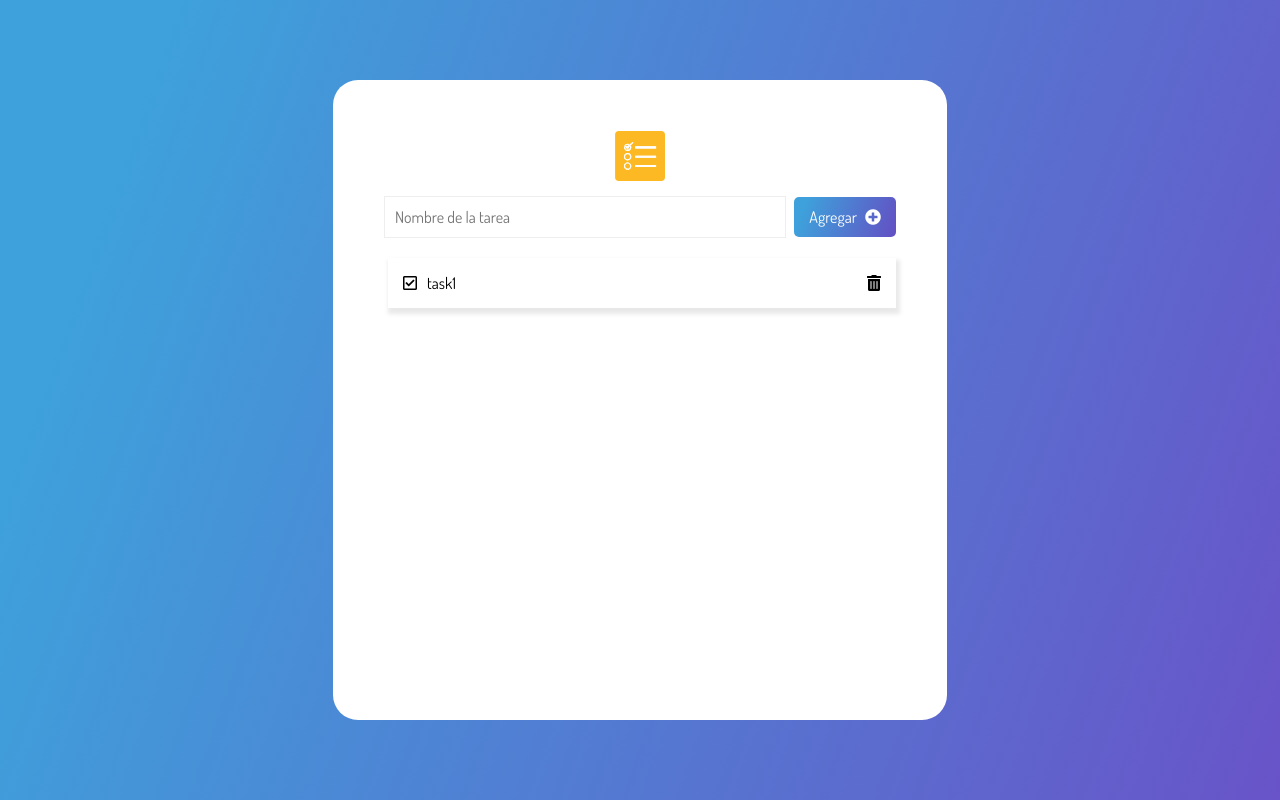
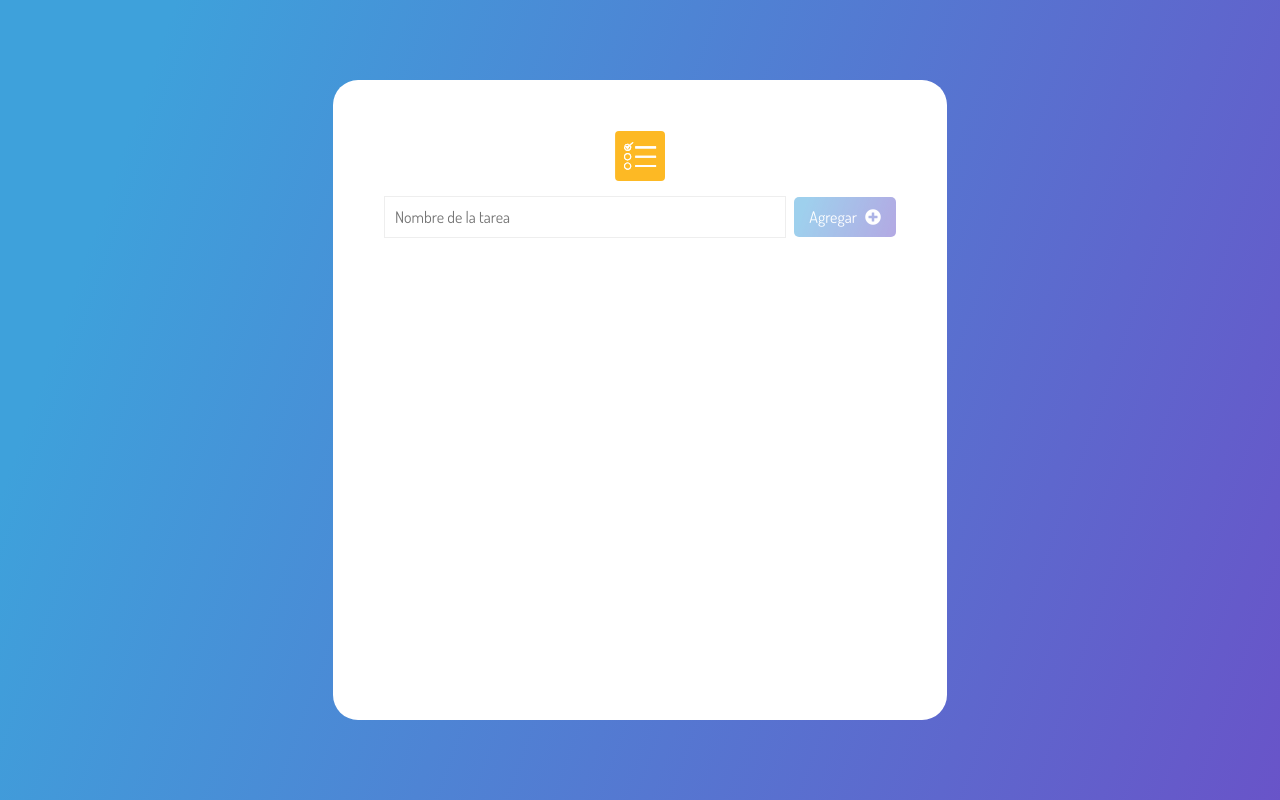
Before and after one commit to arn28/todo-list, a React (Vite) app: page / in a window 1280 px wide. Built offline with nearby package versions, Linux system fonts and the light colour scheme.

Commit message:
feat: Added task context, implemented provider and consumer

```diff
--- a/src/App.tsx
+++ b/src/App.tsx
@@ -1,10 +1,13 @@
 import './App.scss'
 import { TodoCard } from './features/Todo/TodoCard/TodoCard'
+import { TasksContextProvider } from './store/tasks'
 
 function App() {
   return (
     <div className='appContainer'>
-      <TodoCard />
+      <TasksContextProvider>
+        <TodoCard />
+      </TasksContextProvider>
     </div>
   )
 }
--- a/src/features/Todo/TodoCard/TodoCard.tsx
+++ b/src/features/Todo/TodoCard/TodoCard.tsx
@@ -1,17 +1,28 @@
-// import { useState } from 'react'
+import { useState } from 'react'
 import './TodoCard.scss'
 import iconTodo from '../../../assets/iconTodo.svg'
 import { Button } from '../../../components/Button/Button'
 import { TodoList } from '../TodoList/TodoList'
-import { task } from '../../../types/to-do'
+import { useContext } from 'react'
+import { TasksContext } from '../../../store/tasks'
+import { generateId } from '../../../utils/helpers/generators'
 
 export const TodoCard = () => {
-  // const [tasks, setTasks] = useState<task[]>([
-  //   { id: '001', title: 'task1', state: 'incomplete' },
-  // ])
+  const { tasks, setTasks } = useContext(TasksContext)
+  const [inputTask, setInputTask] = useState('')
 
-  const tasks: task[] = [{ id: '001', title: 'task1', state: 'incomplete' }]
+  const addNewTask = () => {
+    const newTaskPayload = {
+      id: generateId(),
+      title: inputTask,
+      completed: false,
+    }
+    setTasks([...tasks, newTaskPayload])
+    setInputTask('')
+  }
+
   return (
+    <>
       <div className='mainCard'>
         <div className='title'>
           <img src={iconTodo} alt='' />
@@ -20,18 +31,20 @@ export const TodoCard = () => {
           <form className='formContainer'>
             <input
               type='text'
-            name='task'
+              name='taskInput'
               placeholder='Nombre de la tarea'
               className='inputTask'
               autoComplete='off'
-            data-form-input
+              value={inputTask}
+              onChange={({ target }) => setInputTask(target.value)}
             />
-          <Button>
+            <Button onCLick={addNewTask} disabled={inputTask === ''}>
               Agregar<i className='fas fa-plus-circle'></i>
             </Button>
           </form>
           <TodoList tasks={tasks} />
         </div>
       </div>
+    </>
   )
 }
--- /dev/null
+++ b/src/store/tasks.tsx
@@ -0,0 +1,34 @@
+import { createContext, useState, useEffect } from 'react'
+import { Task } from '../types/to-do'
+import { getTasksLocalStorage } from '../utils/helpers/tasksManagement'
+interface ITasksContextProvider {
+  children: React.ReactNode
+}
+
+interface ITasksContext {
+  tasks: Task[]
+  setTasks: (task: Task[]) => void
+}
+
+export const TasksContext = createContext<ITasksContext>({
+  tasks: [],
+  setTasks: () => {},
+})
+
+export const TasksContextProvider: React.FC<ITasksContextProvider> = ({
+  children,
+}) => {
+  const [tasks, setTasks] = useState<Task[]>([])
+
+  useEffect(() => {
+    setTasks(getTasksLocalStorage())
+  }, [])
+
+  return (
+    <TasksContext.Provider value={{ tasks, setTasks }}>
+      {children}
+    </TasksContext.Provider>
+  )
+}
+
+export const TasksContextConsumer = TasksContext.Consumer
```
Lines whose indentation alone changed are shown as unchanged.
